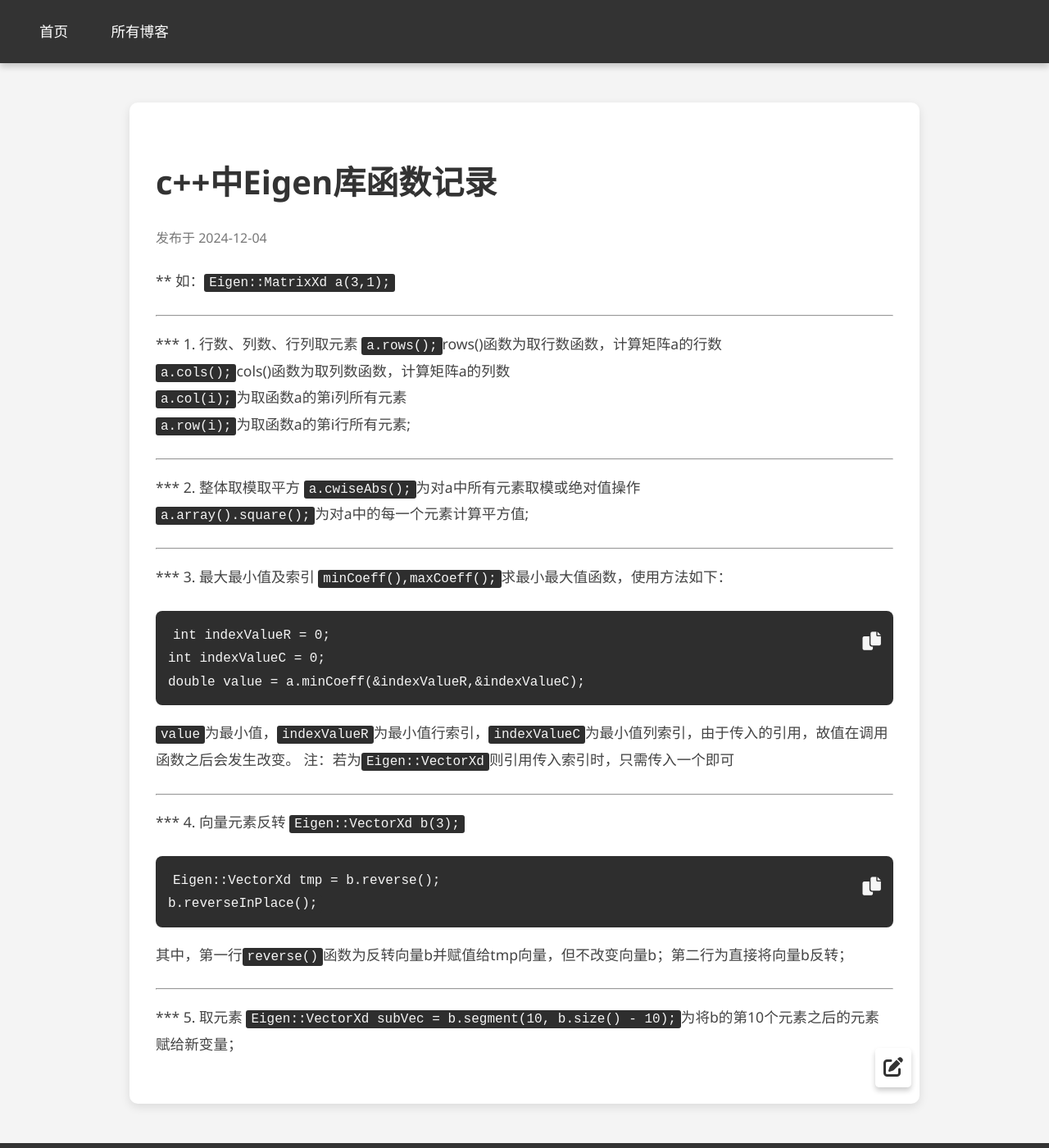
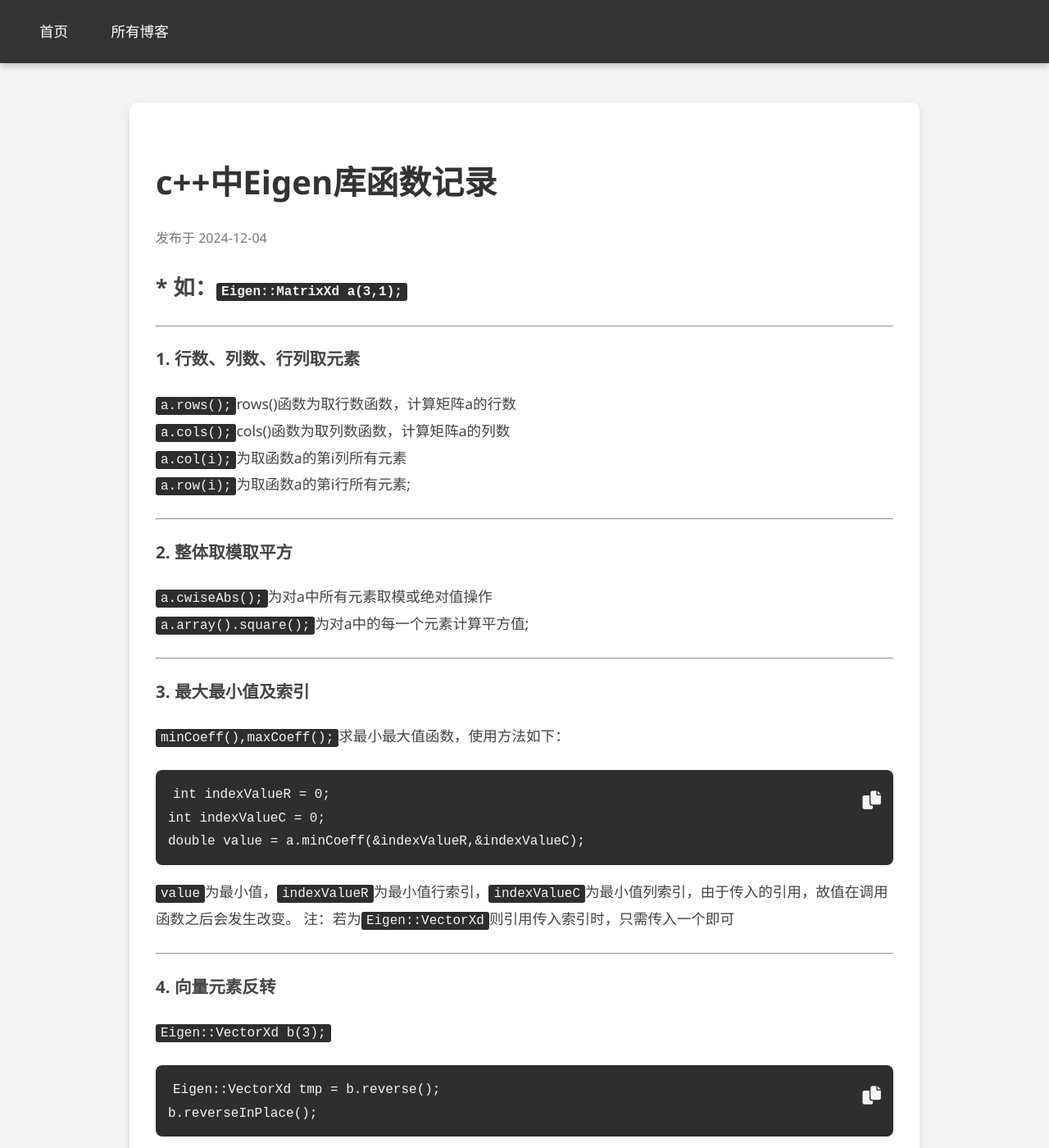
Before and after one commit to Drelov/newpage, a Jekyll site: the page built from _posts/2024-12-04-Eigen.md, in a window 1280 px wide and 1400 px high. Shown: the whole window at 82% size. Built offline with Jekyll 4.4.1, drawn with Linux system fonts in a browser that asks for light colours.

Commit message:
Update 2024-12-04-Eigen.md

````diff
--- a/_posts/2024-12-04-Eigen.md
+++ b/_posts/2024-12-04-Eigen.md
@@ -5,22 +5,22 @@ date: 2024-12-04 10:27:06 +0800
 permalink: Eigen
 tag: 编程
 ---
-** 如：`Eigen::MatrixXd a(3,1);`
+## * 如：`Eigen::MatrixXd a(3,1);`
 
 ___
-*** 1. 行数、列数、行列取元素
+### 1. 行数、列数、行列取元素
 `a.rows();`rows()函数为取行数函数，计算矩阵a的行数
 `a.cols();`cols()函数为取列数函数，计算矩阵a的列数
 `a.col(i);`为取函数a的第i列所有元素
 `a.row(i);`为取函数a的第i行所有元素;
 
 ___
-*** 2. 整体取模取平方
+### 2. 整体取模取平方
 `a.cwiseAbs();`为对a中所有元素取模或绝对值操作
 `a.array().square();`为对a中的每一个元素计算平方值;
 
 ___
-*** 3. 最大最小值及索引
+### 3. 最大最小值及索引
 `minCoeff(),maxCoeff();`求最小最大值函数，使用方法如下：
 ```
 int indexValueR = 0;
@@ -31,7 +31,7 @@ double value = a.minCoeff(&indexValueR,&indexValueC);
 注：若为`Eigen::VectorXd`则引用传入索引时，只需传入一个即可
 
 ___
-*** 4. 向量元素反转
+### 4. 向量元素反转
 `Eigen::VectorXd b(3);`
 ```
 Eigen::VectorXd tmp = b.reverse();
@@ -40,5 +40,5 @@ b.reverseInPlace();
 其中，第一行`reverse()`函数为反转向量b并赋值给tmp向量，但不改变向量b；第二行为直接将向量b反转；
 
 ___
-*** 5. 取元素
+### 5. 取元素
 `Eigen::VectorXd subVec = b.segment(10, b.size() - 10);`为将b的第10个元素之后的元素赋给新变量；
````
